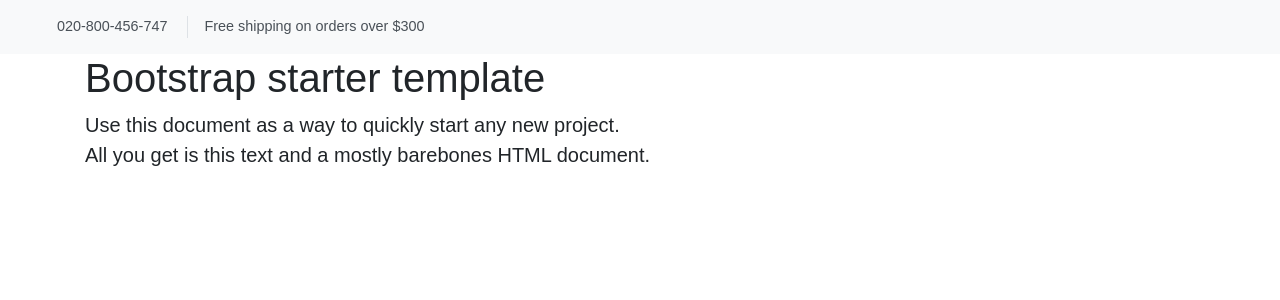
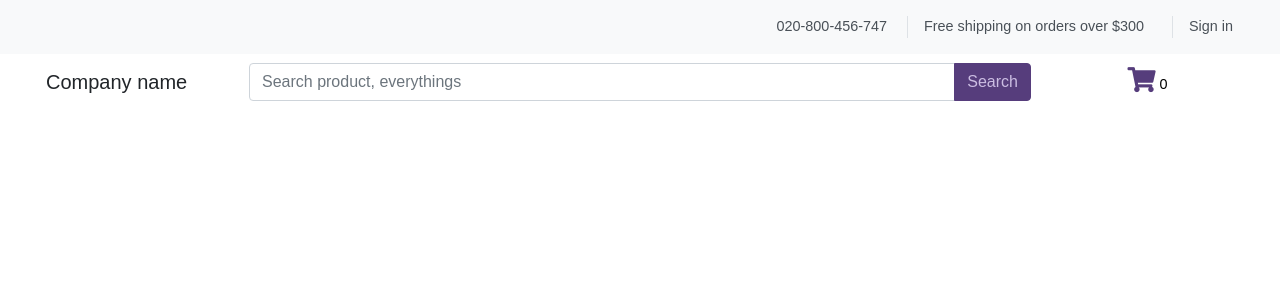
Before and after one commit to w3farid/w3faridecommerce-fontend, a PHP site: page / in a window 1280 px wide. Shown: the top 300 px of the page. Run offline with PHP 8.4, Linux system fonts and the light colour scheme; some libraries are stand-ins or nearby versions.

Commit message:
search and nav bar added

```diff
--- a/app/index.html
+++ b/app/index.html
@@ -13,7 +13,8 @@
   <!-- Bootstrap core CSS -->
   <link rel="stylesheet" href="https://stackpath.bootstrapcdn.com/bootstrap/4.1.3/css/bootstrap.min.css" integrity="sha384-MCw98/SFnGE8fJT3GXwEOngsV7Zt27NXFoaoApmYm81iuXoPkFOJwJ8ERdknLPMO"
     crossorigin="anonymous">
-
+  <link rel="stylesheet" href="https://use.fontawesome.com/releases/v5.0.13/css/all.css" integrity="sha384-DNOHZ68U8hZfKXOrtjWvjxusGo9WQnrNx2sqG0tfsghAvtVlRW3tvkXWZh58N9jp"
+    crossorigin="anonymous">
   <!-- Custom styles for this template -->
   <link href="./styles/css/style.css" rel="stylesheet">
 </head>
@@ -24,28 +25,53 @@
     <div class="top-bar">
       <div class="container-fluid">
         <div class="row d-flex align-items-center">
+          <div class="col-sm-5 d-none d-sm-block">
+          </div>
           <div class="col-sm-7 d-none d-sm-block">
-            <ul class="list-inline mb-0">
+            <ul class="list-inline mb-0 text-right">
               <li class="list-inline-item pr-3 mr-0">
                 <svg class="svg-icon mr-2">
                   <use xlink:href="#calls-1"> </use>
                 </svg>020-800-456-747
               </li>
               <li class="list-inline-item px-3 border-left d-none d-lg-inline-block">Free shipping on orders over $300</li>
+              <li class="list-inline-item px-3 border-left d-none d-lg-inline-block">Sign in</li>
             </ul>
           </div>
         </div>
       </div>
     </div>
     <!-- Top Bar End-->
+    <!-- Navbar-->
+    <nav class="navbar navbar-expand-lg bg-transparent navbar-sticky navbar-dark bg-hover-white bg-fixed-white navbar-hover-light navbar-fixed-light">
+      <div class="container-fluid d-flex justify-content-between">
+        <div class="col-sm-2">
+          <a class="navbar-brand mr-0 text-body mb-3" href="#">Company name</a>
+        </div>
+        <div class="col-sm-8 text-center">
+          <div class="input-group mb-3">
+            <input type="search" class="form-control" placeholder="Search product, everythings" aria-label="Recipient's username" aria-describedby="basic-addon2">
+            <div class="input-group-append">
+              <button class="btn btn-primary btn-bg-action" type="submit">Search</button>
+            </div>
+          </div>
+        </div>
+        <div class="col-sm-2 shopping-cart-actions mb-3 text-center">
+          <a href="#" class="shopping-cart-link">
+            <i class="fas fa-shopping-cart"></i>
+            <span class="sub-label">0</span>
+          </a>
+        </div>
+      </div>
+
+    </nav>
+    <!-- /Navbar -->
   </header>
 
   <main role="main" class="container">
 
     <div class="starter-template">
-      <h1>Bootstrap starter template</h1>
-      <p class="lead">Use this document as a way to quickly start any new project.
-        <br> All you get is this text and a mostly barebones HTML document.</p>
+
     </div>
 
   </main>
--- a/app/styles/css/style.css
+++ b/app/styles/css/style.css
@@ -1 +1 @@
-:root{--blue:#007bff;--indigo:#6610f2;--purple:#6f42c1;--pink:#e83e8c;--red:#dc3545;--orange:#fd7e14;--yellow:#ffc107;--green:#28a745;--teal:#20c997;--cyan:#17a2b8;--white:#fff;--gray:#868e96;--gray-dark:#343a40;--primary:#9a6ee2;--secondary:#868e96;--success:#28a745;--info:#17a2b8;--warning:#ffc107;--danger:#dc3545;--light:#f8f9fa;--dark:#343a40;--gray-100:#f8f9fa;--gray-200:#e9ecef;--gray-300:#dee2e6;--gray-400:#ced4da;--gray-500:#adb5bd;--gray-600:#868e96;--gray-700:#495057;--gray-800:#343a40;--gray-900:#212529;--breakpoint-xs:0;--breakpoint-sm:576px;--breakpoint-md:768px;--breakpoint-lg:992px;--breakpoint-xl:1200px;--font-family-sans-serif:"HK Grotesk",sans-serif;--font-family-monospace:Menlo,Monaco,Consolas,"Liberation Mono","Courier New",monospace}*,::after,::before{-webkit-box-sizing:border-box;box-sizing:border-box}html{font-family:sans-serif;line-height:1.15}body{font-family:"HK Grotesk",sans-serif;font-size:.9rem;font-weight:400;line-height:1.5;color:#212529;text-align:left}.top-bar{color:#495057;background:#f8f9fa;padding:1rem;font-weight:300}.svg-icon{width:18px;height:18px;stroke:currentColor;stroke-width:3;vertical-align:text-bottom;--layer1:currentColor;--layer2:currentColor}
+.btn-bg-action,.btn-bg-action:hover{background-color:#563d7c;border-color:#563d7c}:root{--blue:#007bff;--indigo:#6610f2;--purple:#6f42c1;--pink:#e83e8c;--red:#dc3545;--orange:#fd7e14;--yellow:#ffc107;--green:#28a745;--teal:#20c997;--cyan:#17a2b8;--white:#fff;--gray:#868e96;--gray-dark:#343a40;--primary:#9a6ee2;--secondary:#868e96;--success:#28a745;--info:#17a2b8;--warning:#ffc107;--danger:#dc3545;--light:#f8f9fa;--dark:#343a40;--gray-100:#f8f9fa;--gray-200:#e9ecef;--gray-300:#dee2e6;--gray-400:#ced4da;--gray-500:#adb5bd;--gray-600:#868e96;--gray-700:#495057;--gray-800:#343a40;--gray-900:#212529;--breakpoint-xs:0;--breakpoint-sm:576px;--breakpoint-md:768px;--breakpoint-lg:992px;--breakpoint-xl:1200px;--font-family-sans-serif:"HK Grotesk",sans-serif;--font-family-monospace:Menlo,Monaco,Consolas,"Liberation Mono","Courier New",monospace}.btn-bg-action{color:#cbbde2}.btn-bg-action:hover{color:#fff}*,::after,::before{-webkit-box-sizing:border-box;box-sizing:border-box}html{font-family:sans-serif;line-height:1.15}body{font-family:"HK Grotesk",sans-serif;font-size:.9rem;font-weight:400;line-height:1.5;color:#212529;text-align:left}.top-bar{color:#495057;background:#f8f9fa;padding:1rem;font-weight:300}.svg-icon{width:18px;height:18px;stroke:currentColor;stroke-width:3;vertical-align:text-bottom;--layer1:currentColor;--layer2:currentColor}.shopping-cart-link .fas{font-size:25px;color:#563d7c}.shopping-cart-link .sub-label{color:#000}.shopping-cart-link:hover{text-decoration:none}
--- a/app/styles/scss/_base.scss
+++ b/app/styles/scss/_base.scss
@@ -37,6 +37,17 @@
     --font-family-sans-serif: "HK Grotesk", sans-serif;
     --font-family-monospace: Menlo, Monaco, Consolas, "Liberation Mono", "Courier New", monospace
    }
+   .btn-bg-action{
+       background-color: $btn-bg-action;
+       color: $btn-text-action;
+       border-color: $btn-bg-action;
+       &:hover{
+            color: $white;
+            background-color: $btn-bg-action;
+            border-color: $btn-bg-action;
+       }
+
+   }
 
 *, ::before, ::after {
     box-sizing: border-box;
--- a/app/styles/scss/_nav.scss
+++ b/app/styles/scss/_nav.scss
@@ -14,3 +14,15 @@
     --layer1: currentColor;
     --layer2: currentColor;
 }
+
+.shopping-cart-link{
+    .fas {
+        font-size: 25px;
+        color: $btn-text-icon-theme;
+    }
+    .sub-label{
+        color: $black;
+    }
+    &:hover{text-decoration: none;}
+
+}
--- a/app/styles/scss/_variable.scss
+++ b/app/styles/scss/_variable.scss
@@ -9,3 +9,7 @@ $gray-700: #495057 !default;
 $gray-800: #343a40 !default;
 $gray-900: #212529 !default;
 $black:    #000 !default;
+$white:    #fff !default;
+$btn-bg-action: #563d7c;
+$btn-text-icon-theme: #563d7c;
+$btn-text-action: #cbbde2;
--- a/app/styles/scss/style.scss
+++ b/app/styles/scss/style.scss
@@ -1,3 +1,3 @@
+@import "variable";
 @import 'base';
 @import 'nav';
-@import "variable";
```
